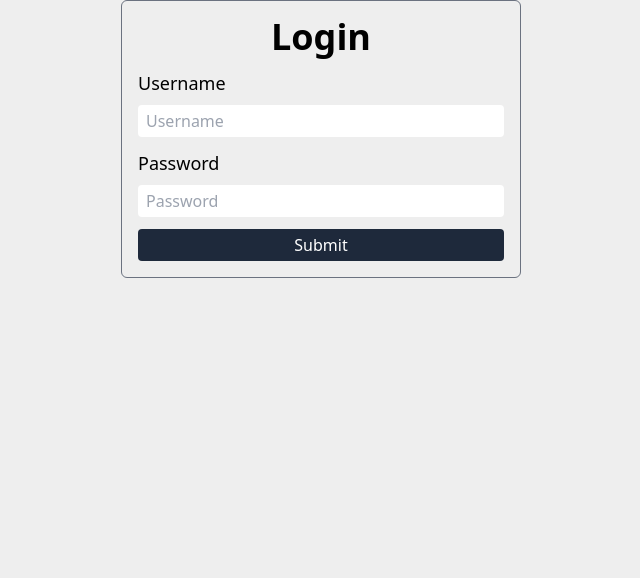
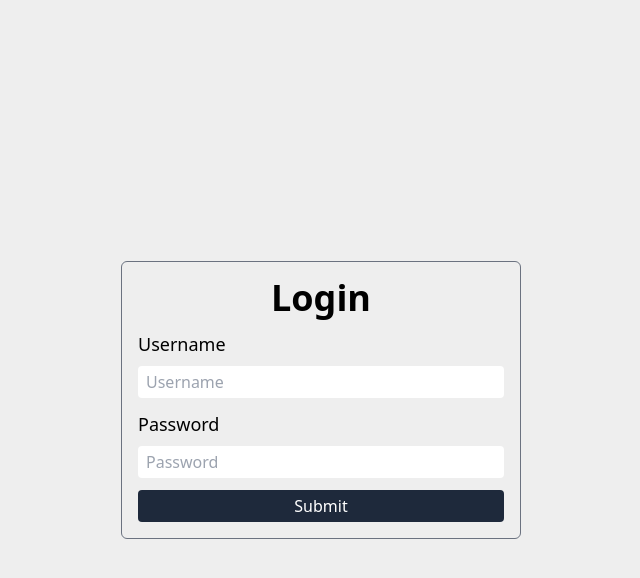
Before and after one commit to Amal221200/anime_hub_admin_panel, a React (Vite) app: page /sign-in in a window 1280 px wide. Shown: the top 578 px of the page, without its empty margins (319-959 px from the left). Built offline with nearby package versions, Linux system fonts and the light colour scheme; no server answers.

Commit message:
clean up

```diff
--- a/src/pages/SignInPage.jsx
+++ b/src/pages/SignInPage.jsx
@@ -27,7 +27,7 @@ const SignInPage = () => {
 
     return (
 
-        <section className="grid w-full h-full place-content-center">
+        <section className="grid w-full min-h-[100dvh] place-content-center">
             <main className="p-4 border border-gray-500 rounded-md w-auth-width">
                 <form className="flex flex-col gap-3 text-center " onSubmit={handleSubmit}>
                     <h1 className="text-4xl font-bold">Login</h1>
--- a/src/pages/SignUpPage.jsx
+++ b/src/pages/SignUpPage.jsx
@@ -32,7 +32,7 @@ const SignUpPage = () => {
     }, [fetchSession, navigate])
     return (
 
-        <section className="grid w-full h-full place-content-center">
+        <section className="grid w-full min-h-[100dvh] place-content-center">
             <main className="p-4 border border-gray-500 rounded-md w-auth-width">
                 <form className="flex flex-col gap-3 text-center" onSubmit={handleSubmit}>
                     <h1 className="text-4xl font-bold">Sign Up</h1>
```
Also changed, not shown: src/layout/AuthLayout.jsx (line endings or trailing spaces).
